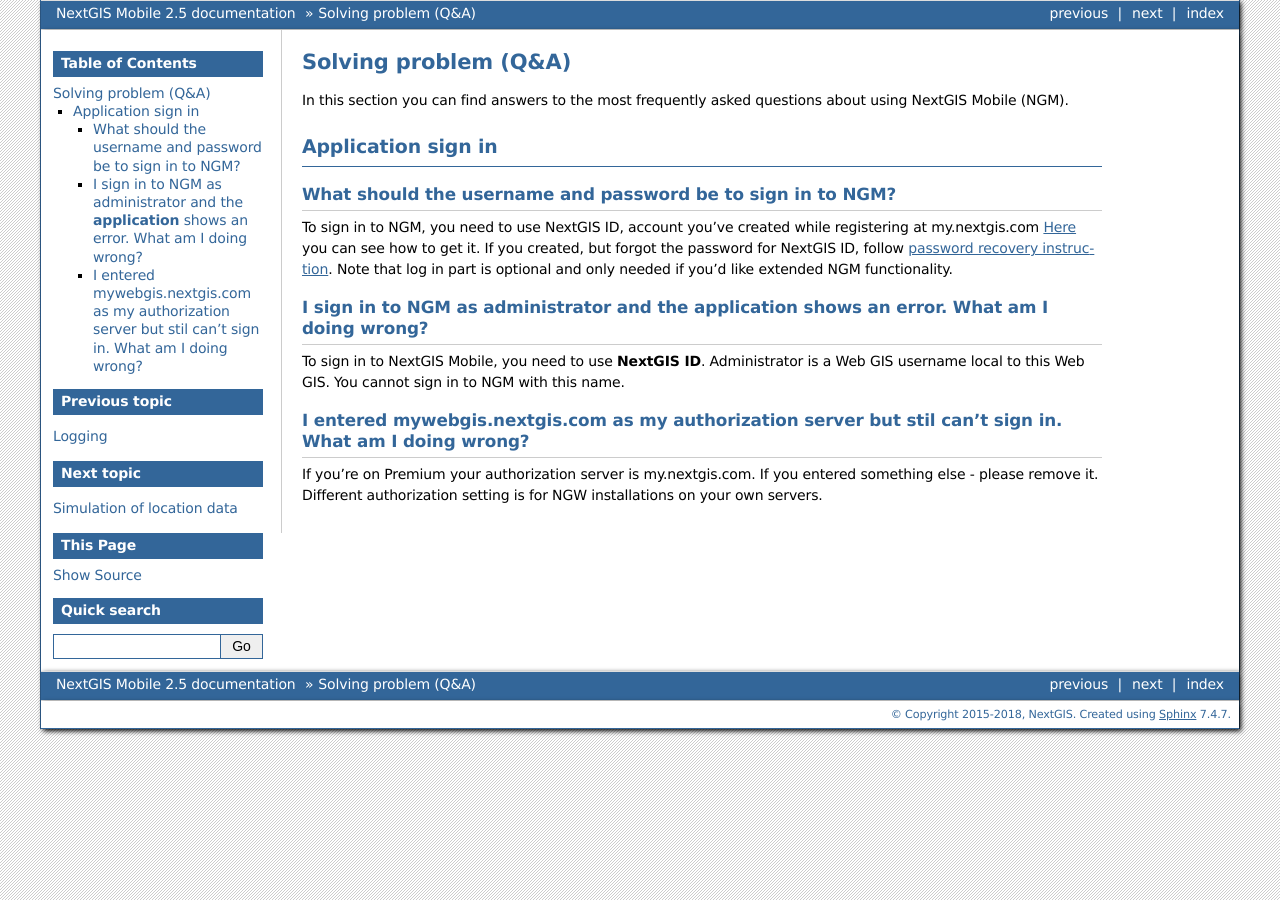
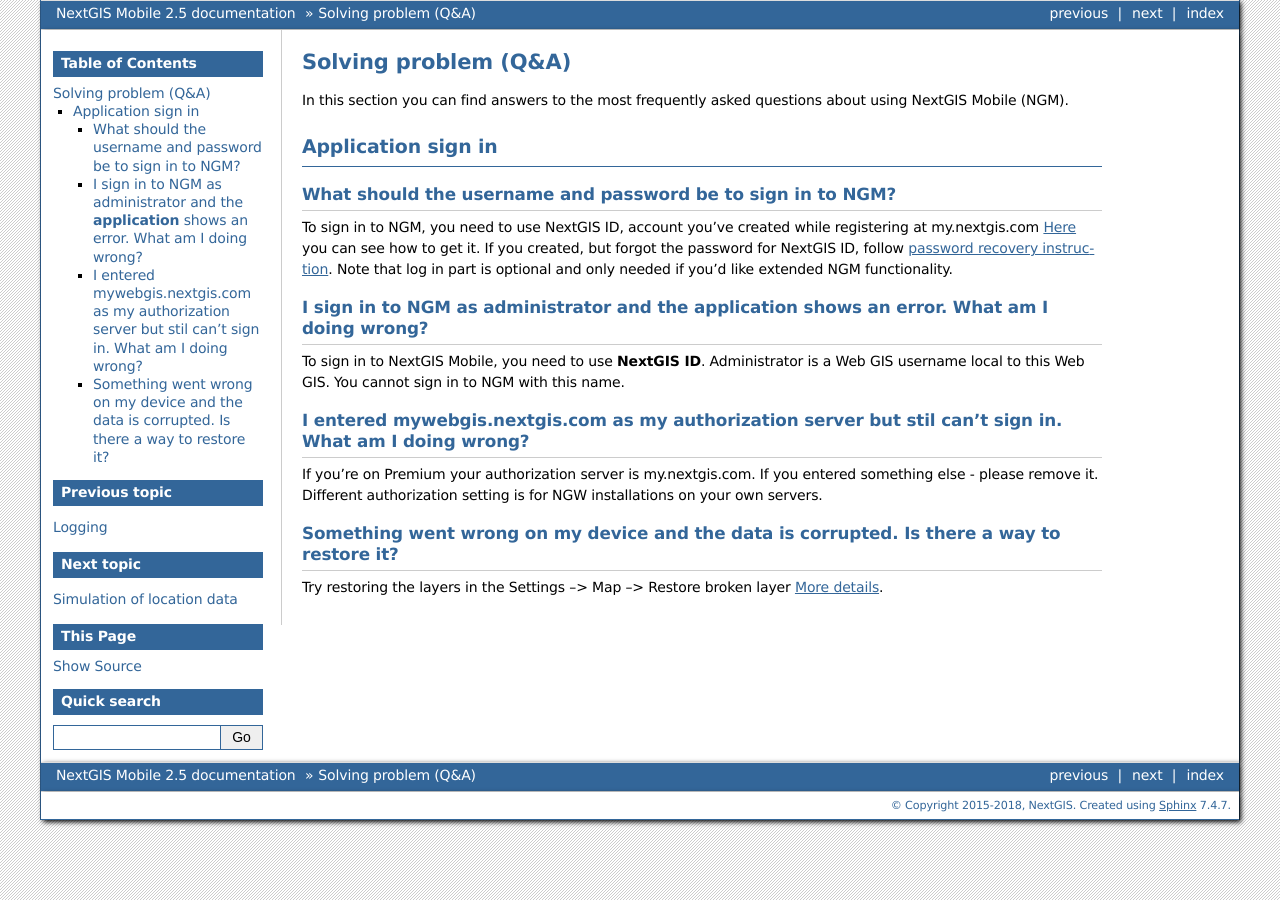
Before and after one commit to nextgis/docs_ngmobile, a Sphinx documentation site: the page built from source/faq_ngmobile.rst, in a window 1280 px wide. Built offline with Sphinx 7.4.7, drawn with Linux system fonts in a browser that asks for light colours; formulas are drawn with MathJax 3.

Commit message:
add restore broken layer faq_ngmobile.rst

```diff
--- a/source/faq_ngmobile.rst
+++ b/source/faq_ngmobile.rst
@@ -26,3 +26,9 @@
 ~~~~~~~~~~~~~~~~~~~~~~~~~~~~~~~~~~~~~~~~~~~~~~~~~~~~~~~~~~~~~~~~~~~~~~~~~~~~~~~~~~~~~~~~~~~~~~~~~~~~~~~~
 If you're on Premium your authorization server is my.nextgis.com. If you entered something else - please remove it.
 Different authorization setting is for NGW installations on your own servers.
+
+Something went wrong on my device and the data is corrupted. Is there a way to restore it?
+~~~~~~~~~~~~~~~~~~~~~~~~~~~~~~~~~~~~~~~~~~~~~~~~~~~~~~~~~~~~~~~~~~~~~~~~~~~~~~~~~~~~~~~~~~~~~
+
+Try restoring the layers in the Settings --> Map --> Restore broken layer
+`More details <https://docs.nextgis.ru/docs_ngmobile/source/settings.html#ngmob-restore-layer>`_.
```
